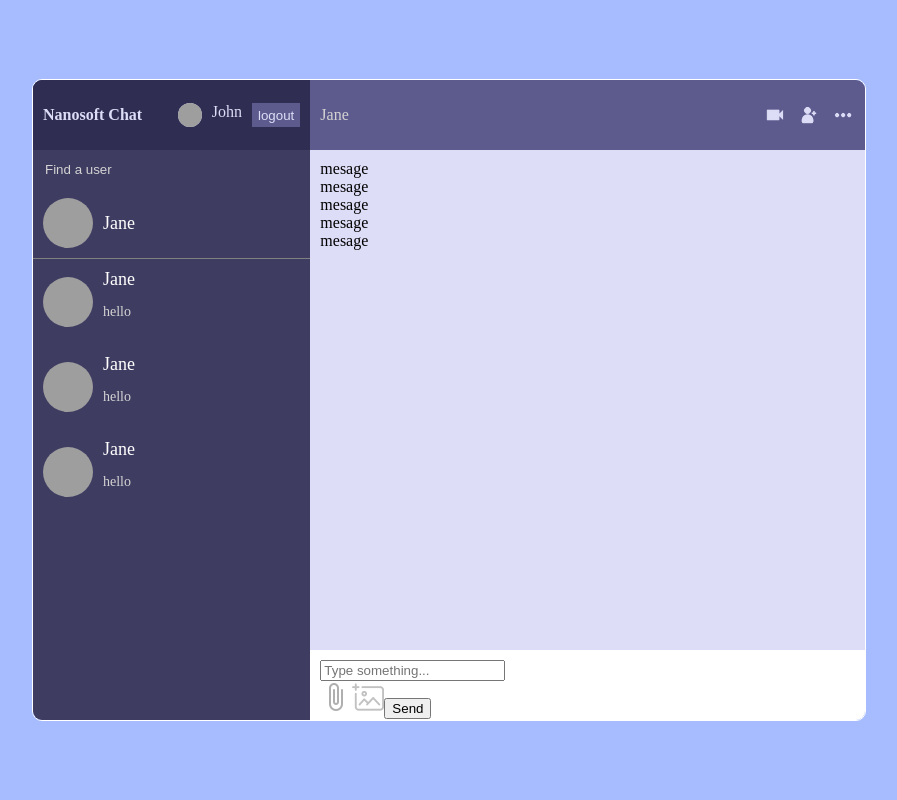
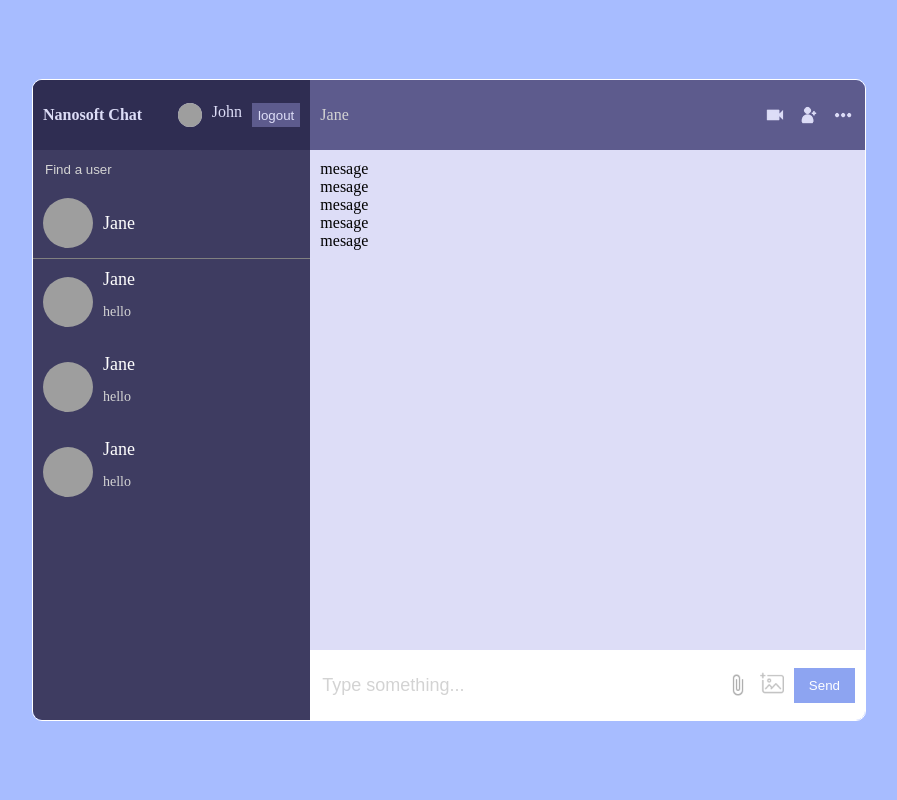
Before and after one commit to GunPkate/realtimechat, a React (Create React App) app: page / in a window 1280 px wide. Shown: the top 800 px of the page, without its empty margins (191-1088 px from the left). Built offline with nearby package versions, Linux system fonts and the light colour scheme; grey boxes are pictures that could not be loaded.

Commit message:
input icon and button style

```diff
--- a/src/style.scss
+++ b/src/style.scss
@@ -210,6 +210,38 @@
         height: 50px;
         background-color: white;
         padding: 10px;
+        display: flex;
+        align-items: center;
+        justify-content: space-between;
+
+        input {
+          width: 100%;
+          border: none;
+          outline: none;
+          color: #2f2d52;
+          font-size: 18px;
+
+          &::placeholder {
+            color: lightgray;
+          }
+        }
+        .send {
+          display: flex;
+          align-items: center;
+          gap: 10px;
+
+          img {
+            height: 24px;
+            cursor: pointer;
+          }
+
+          button {
+            border: none;
+            padding: 10px 15px;
+            color: white;
+            background-color: #8da4f1;
+          }
+        }
       }
     }
   }
```
